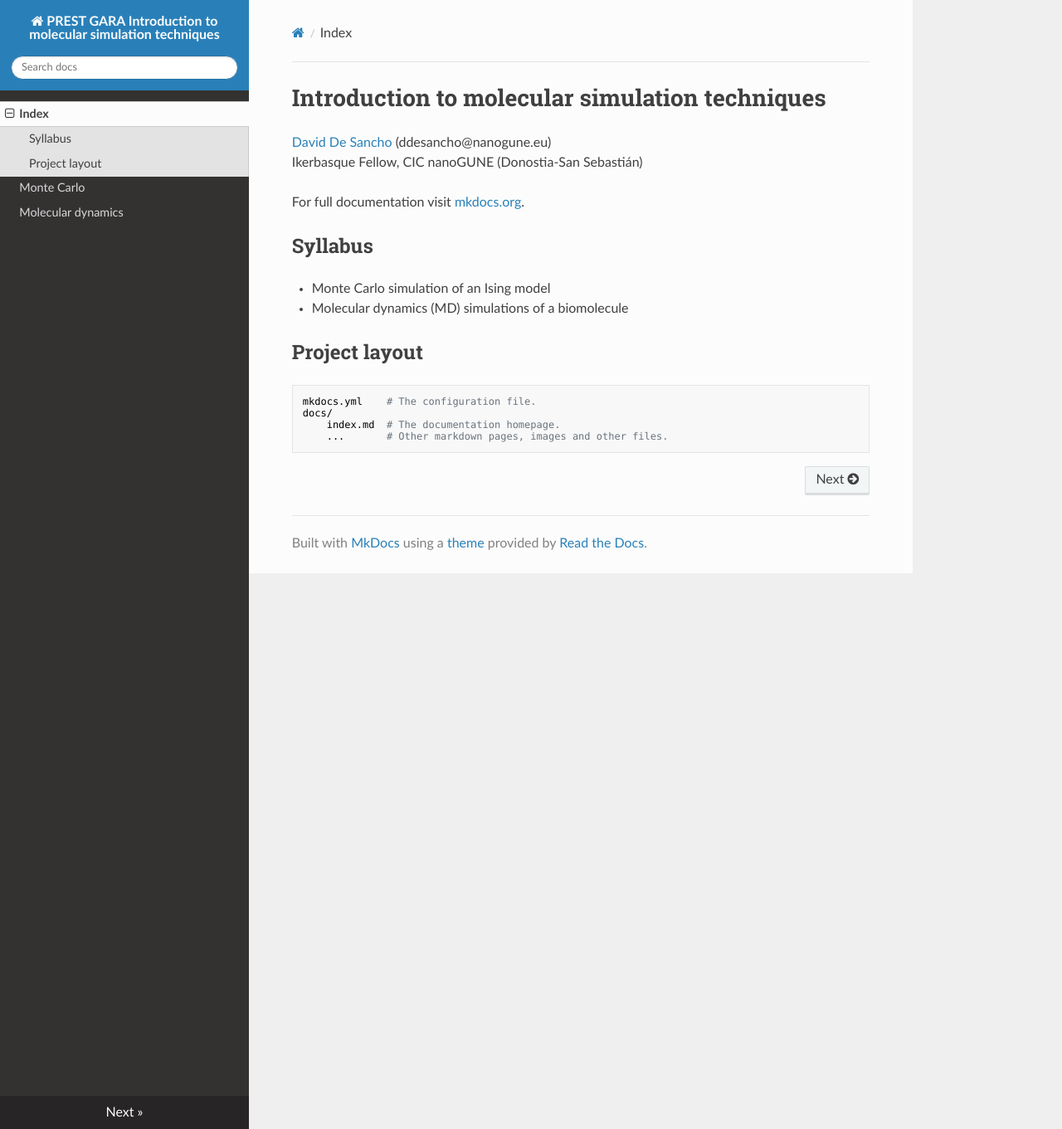
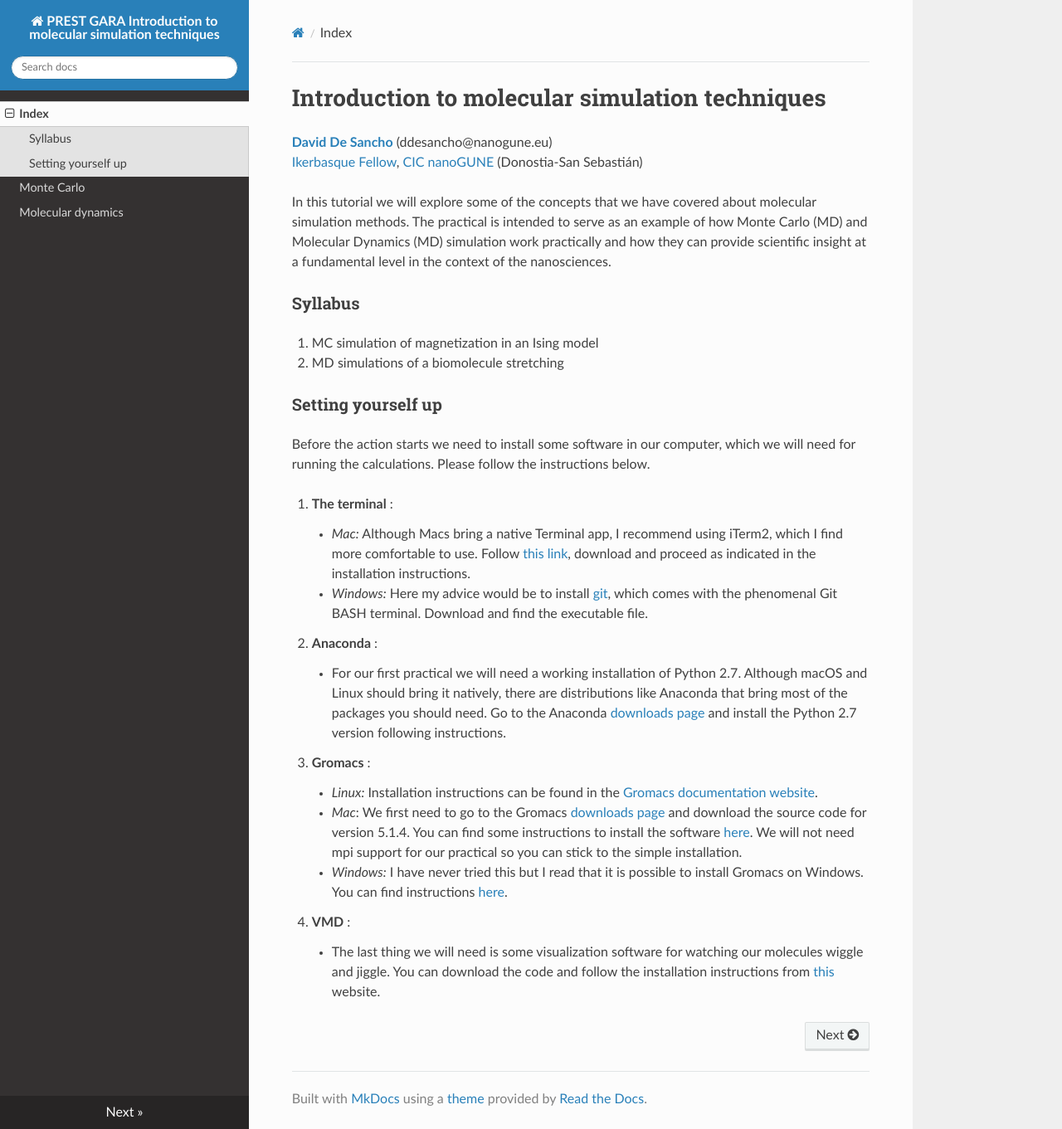
Before and after one commit to daviddesancho/PRESTGARA, an MkDocs documentation site: the page built from docs/index.md, in a window 1280 px wide and 1361 px high. Shown: the whole window at 83% size. Built offline with MkDocs 1.6.1, drawn with Linux system fonts in a browser that asks for light colours; nearby versions of some CDN libraries; old or Windows-style settings are respelled for this version of MkDocs.

Commit message:
installation instructions

```diff
--- a/docs/index.md
+++ b/docs/index.md
@@ -1,18 +1,50 @@
 #  Introduction to molecular simulation techniques
-[David De Sancho](https://sites.google.com/view/daviddesanchoresearch/home) (ddesancho@nanogune.eu)
-Ikerbasque Fellow, CIC nanoGUNE (Donostia-San Sebastián)
+[**David De Sancho**](https://sites.google.com/view/daviddesanchoresearch/home) (ddesancho@nanogune.eu)
+[Ikerbasque Fellow](http://www.ikerbasque.net/), [CIC nanoGUNE](http://www.nanogune.eu/) (Donostia-San Sebastián)
 
+In this tutorial we will explore some of the concepts that we have covered
+about molecular simulation methods. The practical is intended to serve
+as an example of how Monte Carlo (MD) and Molecular Dynamics (MD) simulation
+work practically and how they can provide scientific insight at a fundamental
+level in the context of the nanosciences.
 
-For full documentation visit [mkdocs.org](http://mkdocs.org).
+### Syllabus
 
-## Syllabus
+1. MC simulation of magnetization in an Ising model
+2. MD simulations of a biomolecule stretching
 
-* Monte Carlo simulation of an Ising model
-* Molecular dynamics (MD) simulations of a biomolecule
+### Setting yourself up
+Before the action starts we need to install some software in our computer,
+which we will need for running the calculations. Please follow the instructions
+below.
 
-## Project layout
+1. **The terminal** :
+	+ *Mac:* Although Macs bring a native Terminal app, I recommend using
+iTerm2, which I find more comfortable to use. Follow [this link](https://www.iterm2.com/),
+ download and proceed as indicated in the installation instructions.
+	+ *Windows:* Here my advice would be to install [git](https://git-for-windows.github.io/),
+ which comes with the phenomenal Git BASH terminal. Download and find the executable
+file.
 
-    mkdocs.yml    # The configuration file.
-    docs/
-        index.md  # The documentation homepage.
-        ...       # Other markdown pages, images and other files.
+2. **Anaconda** :
+	+ For our first practical we will need a working installation of
+Python 2.7. Although macOS and Linux should bring it natively, there are distributions
+like Anaconda that bring most of the packages you should need. Go to the Anaconda
+[downloads page](https://www.anaconda.com/download/) and install the Python 2.7 version
+ following instructions.
+
+3. **Gromacs** :
+	+ *Linux:* Installation instructions can be found in the
+[Gromacs documentation website](http://manual.gromacs.org/documentation/5.1.4/install-guide/index.html).
+	+ *Mac*: We first need to go to the Gromacs [downloads page](http://www.gromacs.org/Downloads)
+and download the source code for version 5.1.4. You can find some instructions to install the software
+[here](http://daviddesancho.github.io/ResDocs/Gromacs/installation/). We will not need mpi support
+for our practical so you can stick to the simple installation.
+	+ *Windows:* I have never tried this but I read that it is possible to
+install Gromacs on Windows. You can find instructions
+[here](http://www.gromacs.org/Documentation/Installation_Instructions_5.0#Building_on_Windows).
+
+4. **VMD** :
+	+ The last thing we will need is some visualization software for watching
+our molecules wiggle and jiggle. You can download the code and follow the installation
+instructions from [this](http://www.ks.uiuc.edu/Development/Download/download.cgi?PackageName=VMD) website.
```
